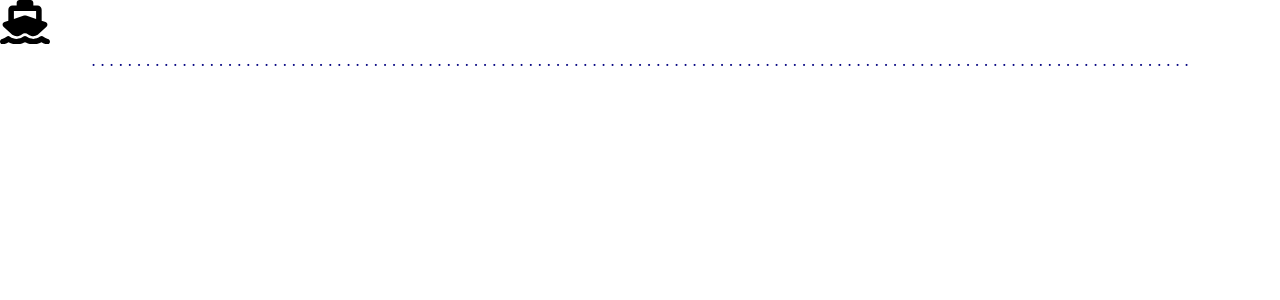
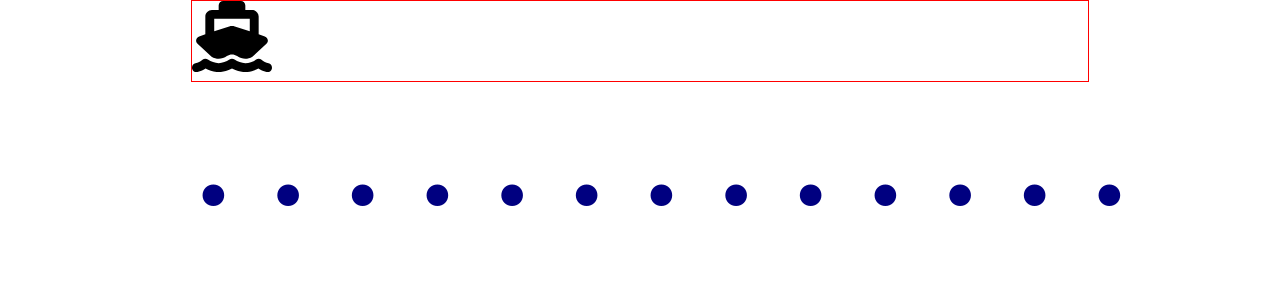
Before and after one commit to Cygap/route-progress, a React (Create React App) app: page / in a window 1280 px wide. Shown: the top 300 px of the page. Built offline with nearby package versions, Linux system fonts and the light colour scheme.

Commit message:
added some styling, progress-tracking logic; need to review the logic with a fresh look

```diff
--- a/src/App.css
+++ b/src/App.css
@@ -1,5 +1,6 @@
 .App {
-  text-align: center;
+  display: flex;
+  flex-flow: column nowrap;
 }
 
 .App-logo {
--- a/src/components/RouteIndicatorElement.tsx
+++ b/src/components/RouteIndicatorElement.tsx
@@ -5,7 +5,13 @@ import RoutProgressBar from "./RouteProgressBar";
 import ShipPin from "./ShipPin";
 
 export default function RouteIndicatorElement(params: object): JSX.Element {
-  const styles = css({ color: "navy", position: "relative" });
+  const styles = css({
+    color: "navy",
+    position: "relative",
+    alignSelf: "center",
+    width: "70%",
+    border: "1px solid red"
+  });
   return (
     <div css={styles}>
       <ContextProvider>
--- a/src/components/RouteProgressBar.tsx
+++ b/src/components/RouteProgressBar.tsx
@@ -1,12 +1,26 @@
+/** @jsxImportSource @emotion/react */
+import { css } from "@emotion/react";
 import RouteSpot from "./RouteSpot";
 import spots from "../services/ComputeSpots";
 import SpotInterface from "../interfaces/SpotInterface";
+import Props from "../interfaces/PropsInterface";
 
-export default function RoutProgressBar(params: object): JSX.Element {
+export default function RoutProgressBar(props: Props): JSX.Element {
   return (
     <div>
       {spots.map(function (spot: SpotInterface, i: number) {
-        return <RouteSpot key={spot.id} />;
+        return (
+          <span
+            css={{
+              position: "absolute",
+              fontSize: "8rem",
+              fontWeight: "bolder"
+            }}
+            key={spot.id}
+            style={{ left: `${spot.displayPos}%` }}>
+            <RouteSpot />
+          </span>
+        );
       })}
     </div>
   );
--- a/src/components/ShipPin.tsx
+++ b/src/components/ShipPin.tsx
@@ -16,12 +16,13 @@ export default function ShipPin(params: object) {
 
   const styles = css({
     position: "relative",
-    height: 50,
-    width: 50
+    color: "navy",
+    height: "5rem",
+    width: "5rem"
   });
   const leftOffset = `${
-    spots.map((spot) => spot.id).indexOf(state.currentId) * 1.5
-  }rem`;
+    spots.find((spot) => spot.id === state.currentId)?.displayPos
+  }%`;
   const posStyles = { left: leftOffset };
   return (
     <div css={styles} style={posStyles}>
--- a/src/interfaces/SpotInterface.tsx
+++ b/src/interfaces/SpotInterface.tsx
@@ -1,4 +1,5 @@
 export default interface SpotInterface {
   id: number;
-  timeStamp: number;
+  displayPos: number;
+  completed: boolean;
 }
--- a/src/providers/CurrentSpotContext.tsx
+++ b/src/providers/CurrentSpotContext.tsx
@@ -3,7 +3,12 @@ import Props from "../interfaces/PropsInterface";
 import route from "../services/ComputeRouteData";
 import spots from "../services/ComputeSpots";
 
-const initialState = { timeStamp: route.now as number, currentId: spots[0].id };
+const initialState = {
+  timeStamp: route.now as number,
+  currentId:
+    spots.find((spot) => spot.id < (route.now as number) && !spot.completed)
+      ?.id ?? spots[spots.length - 1]
+};
 
 function currentSpotReducer(
   state: typeof initialState,
@@ -11,19 +16,16 @@ function currentSpotReducer(
 ): typeof initialState {
   switch (action.type) {
     case "UPDATE":
-      //   console.log(
-      //     "%cCurrentSpotContext.tsx line:14 new Date(state.currentId",
-      //     "color: #007acc;",
-      //     new Date(state.currentId)
-      //   );
       const newSpot = spots.find(
         (spot) => spot.id < Date.now() && spot.id > state.currentId
       );
       if (newSpot) {
+        newSpot.completed = true;
         console.log(
-          "%cCurrentSpotContext.tsx line:22 newSpot",
+          "%cCurrentSpotContext.tsx line:22 newSpot vs state",
           "color: #007acc;",
-          new Date(newSpot.id)
+          new Date(newSpot.id),
+          new Date(state.timeStamp)
         );
       }
       return {
--- a/src/route.json
+++ b/src/route.json
@@ -1,6 +1,6 @@
 {
   "portOfLoading": "Karlshamn",
   "portOfDischarge": "Klaipeda",
-  "departureTime": "2023-03-02T21:53:00.000+01:00",
-  "arrivalTime": "2023-03-02T22:10:00.000+01:00"
+  "departureTime": "2023-03-02T23:35:00.000+01:00",
+  "arrivalTime": "2023-03-02T23:36:00.000+01:00"
 }
--- a/src/services/ComputeRouteData.tsx
+++ b/src/services/ComputeRouteData.tsx
@@ -5,7 +5,7 @@ const route: RouteInterface = { ...initialRoute };
 route.departureTimeStamp = new Date(initialRoute.departureTime).getTime();
 route.arrivalTimeStamp = new Date(initialRoute.arrivalTime).getTime();
 route.duration = route.arrivalTimeStamp - route.departureTimeStamp;
-route.spotInterval = route.duration / 120;
+route.spotInterval = route.duration / 12;
 route.now = Date.now();
 console.log("%cComputeRouteData.tsx line:10 route", "color: #007acc;", route);
 export default route;
--- a/src/services/ComputeSpots.tsx
+++ b/src/services/ComputeSpots.tsx
@@ -8,8 +8,15 @@ if (route.departureTimeStamp && route.arrivalTimeStamp && route.spotInterval) {
     i <= route.arrivalTimeStamp;
     i += route.spotInterval
   ) {
-    spots.push({ id: i, timeStamp: i });
+    spots.push({
+      id: i,
+      completed: true,
+      displayPos: ((i - route.departureTimeStamp) / (route.duration ?? 1)) * 100
+    });
   }
+  spots
+    .filter((spot) => spot.id > (route.now as number))
+    .forEach((spot) => (spot.completed = false));
 }
 
 export default spots;
--- a/src/services/GetRoute.tsx
+++ b/src/services/GetRoute.tsx
@@ -1,3 +1,3 @@
 import initialRoute from "../route.json";
-
+/** Mocks fetching the route details from e.g. a database */
 export default initialRoute;
```
